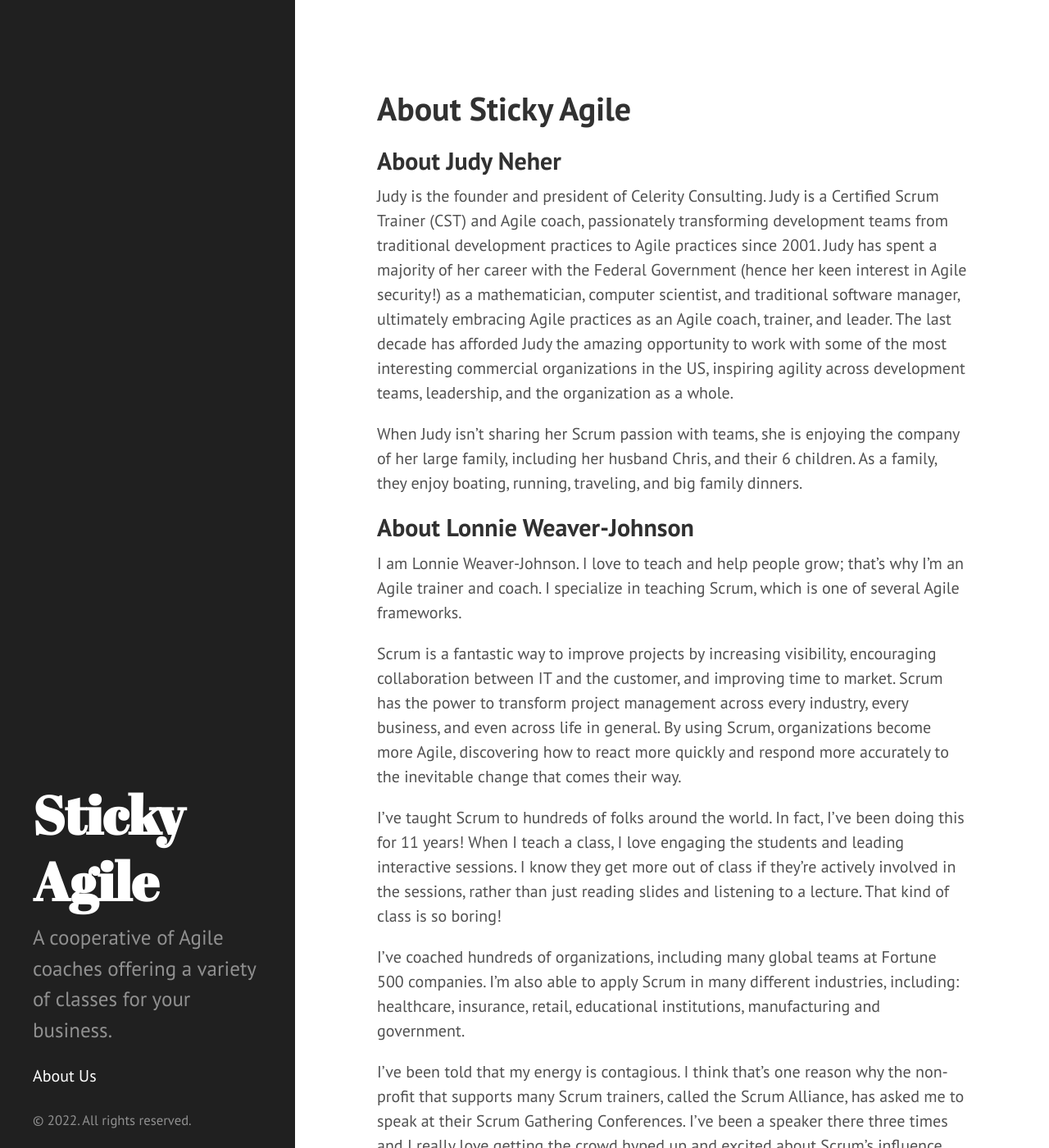
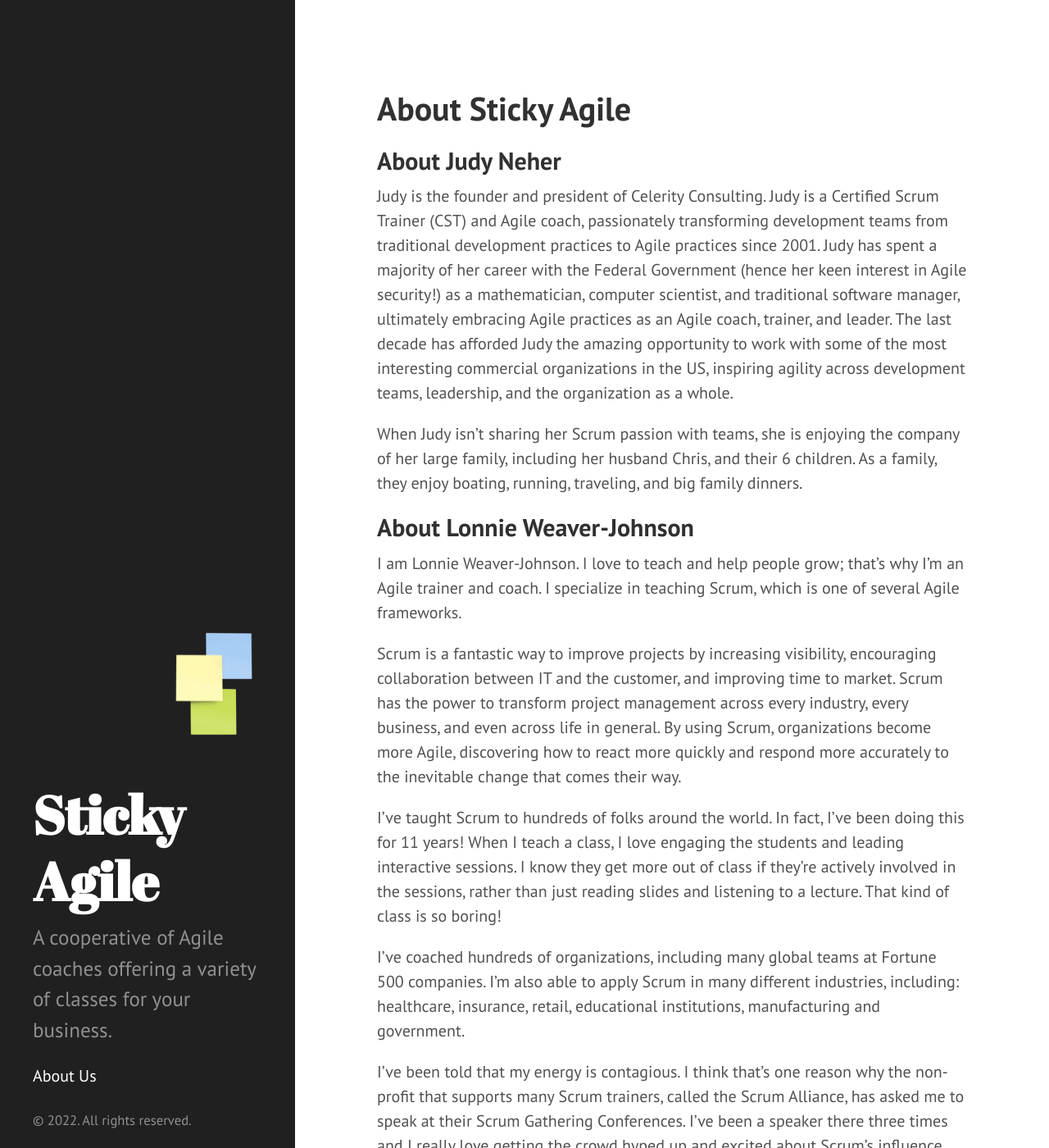
Before and after one commit to Sticky-Agile/Sticky-Agile.github.io, a Jekyll site: the page built from index.md, in a window 1280 px wide and 1400 px high. Shown: the whole window at 82% size. Built offline with Jekyll 4.4.1, drawn with Linux system fonts in a browser that asks for light colours.

Commit message:
Add stickies to sidebar

```diff
--- a/_includes/sidebar.html
+++ b/_includes/sidebar.html
@@ -1,5 +1,6 @@
 <div class="sidebar">
   <div class="container sidebar-sticky">
+    <img src="{{ site.baseurl }}public/stickies.png" alt="sticky notes"/>
     <div class="sidebar-about">
       <h1>
         <a href="{{ site.baseurl }}">
--- a/public/css/hyde.css
+++ b/public/css/hyde.css
@@ -104,6 +104,12 @@ a.sidebar-nav-item:focus {
  * Add the `sidebar-sticky` class to the sidebar's container to affix it the
  * contents to the bottom of the sidebar in tablets and up.
  */
+
+ .sidebar-sticky img {
+    width: 10rem;
+    margin-left: auto;
+    margin-right: -2rem;
+ }
 
 @media (min-width: 48em) {
   .sidebar-sticky {
```
Also changed, not shown: public/stickies.png (added).
